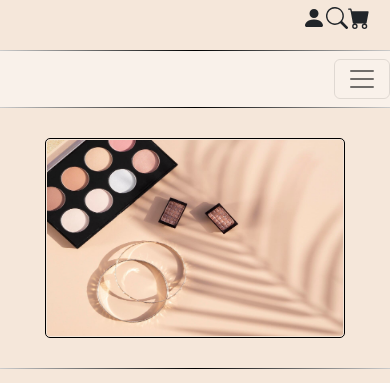
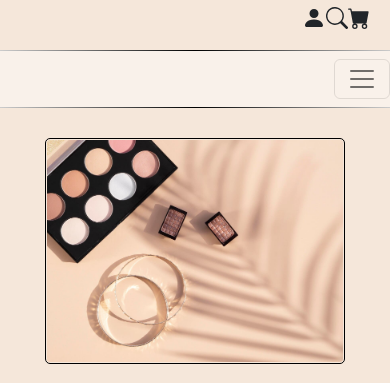
Before and after one commit to aldana-lalli/basic-mineral-makeup, a website: page index.html in a window 390 px wide. Shown: the part 163-546 px from the top of the page. Drawn offline with nearby package versions, Linux system fonts and the light colour scheme.

Commit message:
Modifico medidas foto Portada

```diff
--- a/scss/_mediaqueries.scss
+++ b/scss/_mediaqueries.scss
@@ -30,7 +30,7 @@
 
     .principal__portada {
     width:300px;
-    height: 200px;
+    height: auto;
 }
 
     .filosofia {
@@ -165,7 +165,7 @@
     .principal {
         &__portada {
             width: 550px;
-            height: 350px;
+            height: auto;
         }
     }
 
--- a/scss/styles.scss
+++ b/scss/styles.scss
@@ -93,7 +93,7 @@ body {
     padding: 30px;
 
     &__portada {
-        width: 60vw;
+        width: 800px;
         height: auto;
         padding: 1px;
         border: 1px solid black;
```
Also changed, not shown: css/styles.css.
